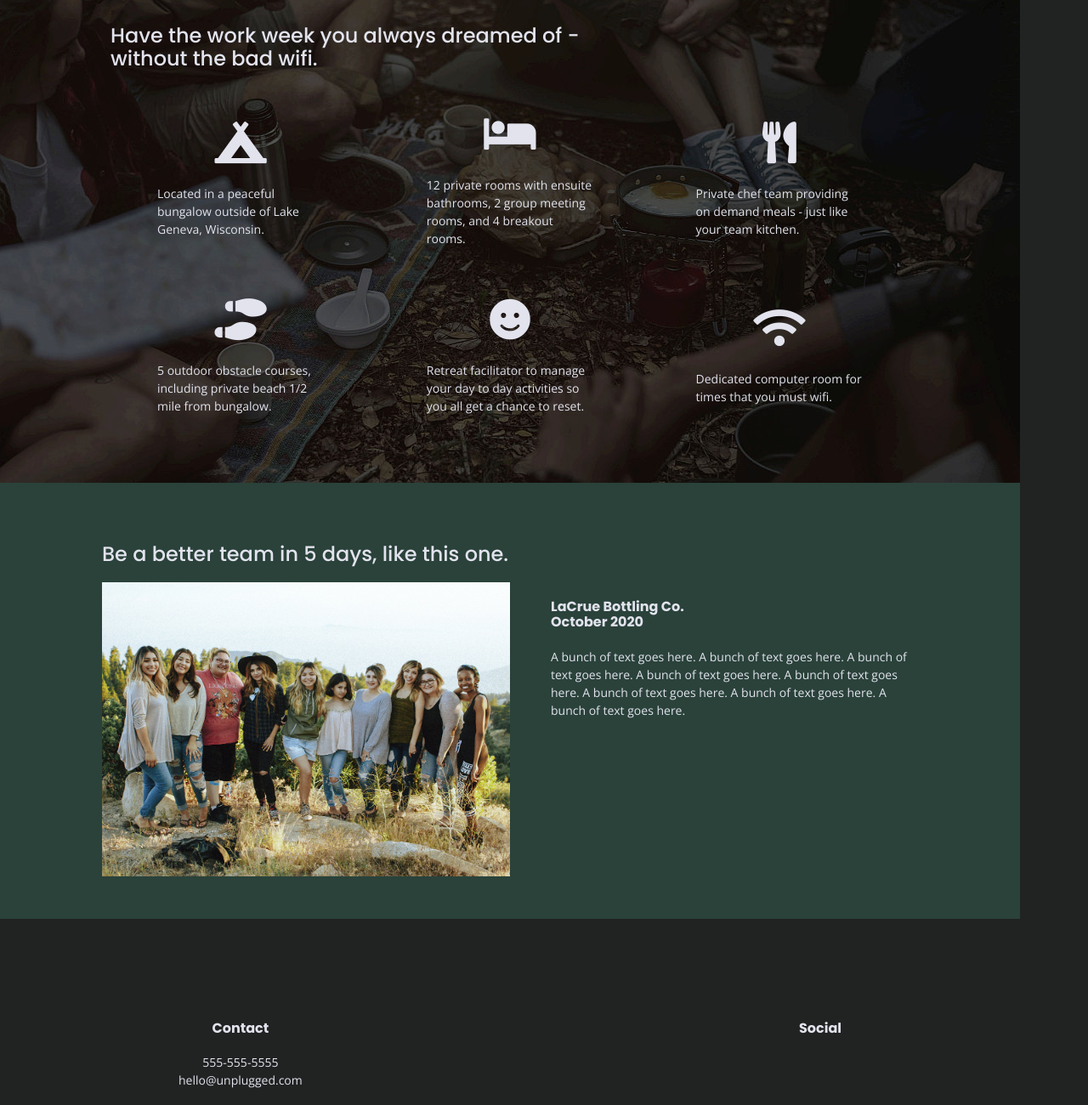
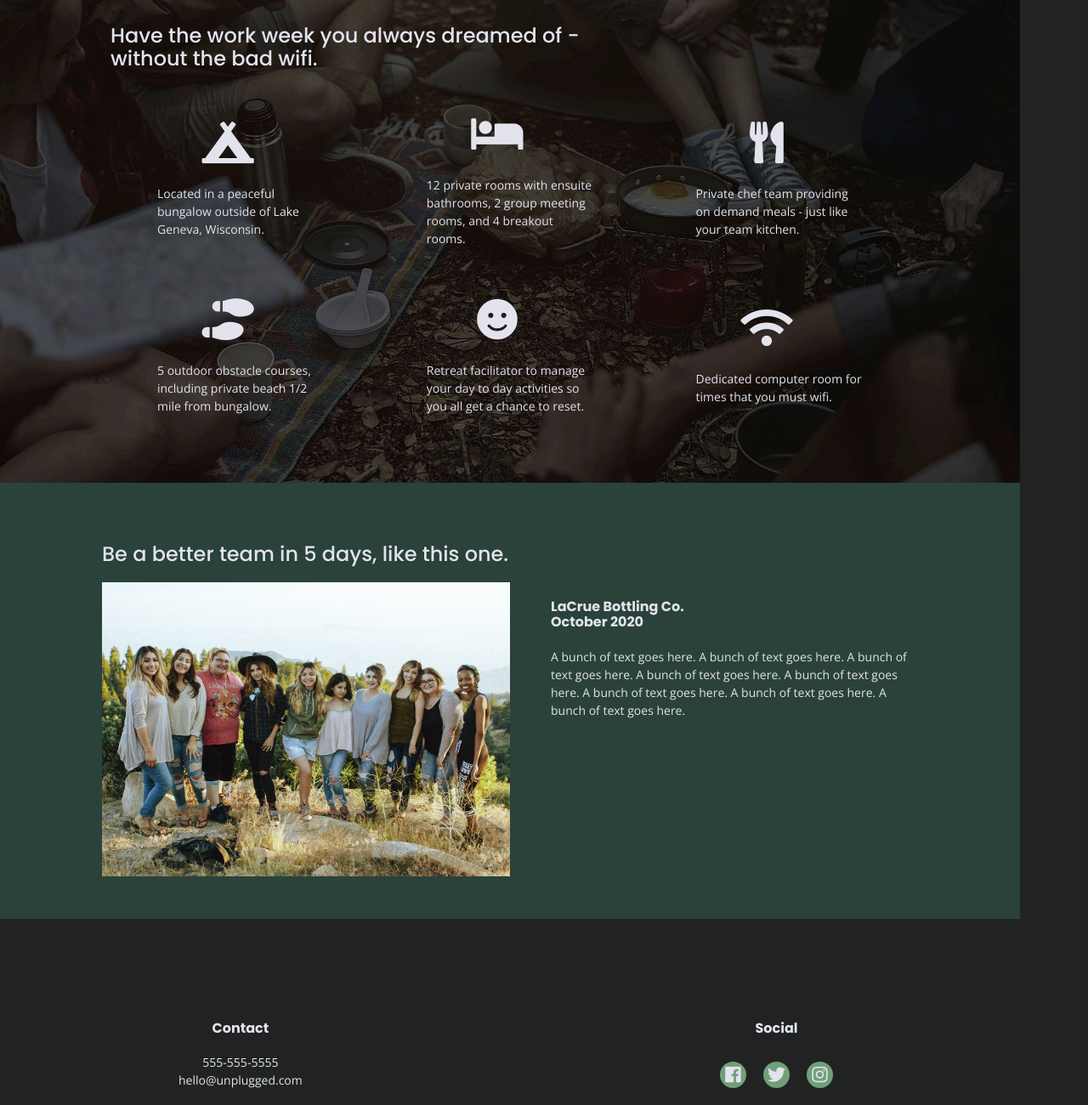
Before and after one commit to jmlazarov/unplugged-retreat-2020, a website built with Parcel: page index.html in a window 1280 px wide. Shown: the part 860-2160 px from the top of the page at 85% size. Built offline with nearby package versions, Linux system fonts and the light colour scheme.

Commit message:
Social icons

```diff
--- a/css/main.css
+++ b/css/main.css
@@ -244,6 +244,16 @@ footer p {
   align-items: center;
 }
 
+.social-icons i {
+  padding: 5px;
+  margin: 10px;
+  font-size: 1.5em;
+  background-color: #70a07a;
+  border-radius: 25px;
+  width: 1em;
+  height: 1em;
+}
+
 .social-icons p {
   display: flex;
   justify-content: center;
@@ -326,6 +336,7 @@ input[type=button] {
 .features i {
 	font-size: 3.5em;
   margin-bottom: 25px;
+  margin-left: 50px;
 }
 
 .features h3 {
@@ -585,6 +596,11 @@ input[type=button] {
     flex-basis: 50%;
   }
 
+  .features i {
+    margin-left: 0;
+    margin-right: 30px;
+  }
+
   .features h3 {
     padding: 0;
   }
--- a/index.html
+++ b/index.html
@@ -123,9 +123,9 @@
       <div class="social">
         <h4>Social</h4>
         <div class="social-icons">
-          <p><a href="https://www.facebook.com/Skillcrush/" target="_blank"></a></p>
-          <p><a href="https://twitter.com/Skillcrush" target="_blank"></a></p>
-          <p><a href="https://www.instagram.com/skillcrush/" target="_blank"></a></p>
+          <p><a href="https://www.facebook.com/Skillcrush/" target="_blank"><i class="fab fa-facebook"></i></a></p>
+          <p><a href="https://www.twitter.com/Skillcrush" target="_blank"><i class="fab fa-twitter"></i></a></p>
+          <p><a href="https://www.instagram.com/Skillcrush/" target="_blank"><i class="fab fa-instagram"></i></a></p>
         </div>
       </div>
     </div>
```
Also changed, not shown: about/index.html (+4 -4 lines), faq/index.html (+7 -5 lines).
